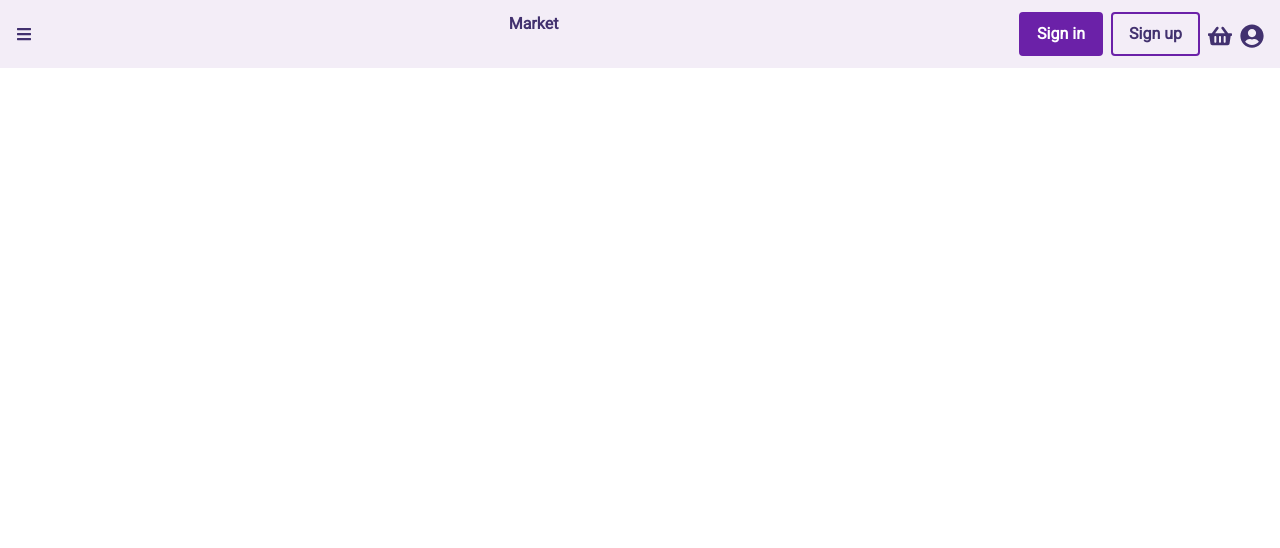
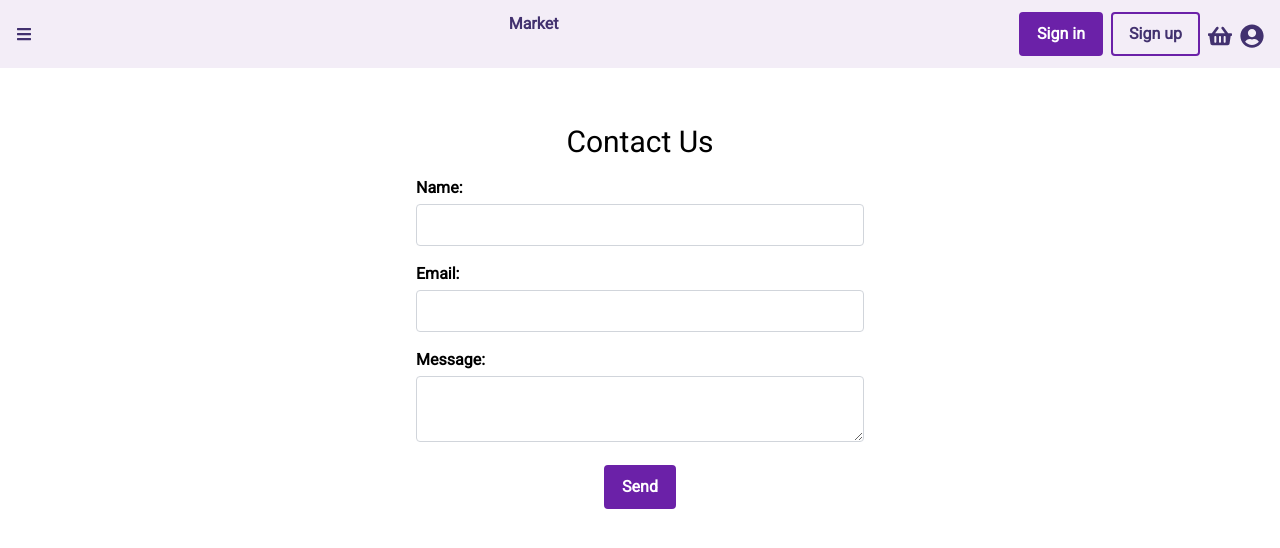
Before and after one commit to hussain-alsayedali/e-commerce-system, a React (Vite) app in the folder client/: page /contactus in a window 1280 px wide. Shown: the top 548 px of the page. Built offline with nearby package versions, Linux system fonts and the light colour scheme.

Commit message:
contactus page
the backend team need to:
- add an end point that we can fetch
- implement the send email functionality in the end point

```diff
--- a/client/src/App.tsx
+++ b/client/src/App.tsx
@@ -14,6 +14,7 @@ import Sidebar from "./components/Sidebar";
 import Footer from "./components/Footer";
 import PaymentForm from './components/PaymentForm';
 import PaymentPage from "./pages/PaymentPage";
+import Contactus from "./pages/Contactus";
 
 function App() {
   const [sidebarToggle, setSidebarToggle] = useState<boolean>(true);
@@ -30,6 +31,7 @@ function App() {
         <Route path="/paymentsuccess" element={<PaymentSuccessPage />} />
         <Route path="/productview" element={<ProductViewPage />} />
         <Route path="/shoppingcart" element={<ShoppingCartPage />} />
+        <Route path="/contactus" element={<Contactus />} />
       </Routes>
       {/* <Footer/> */}
     </Router>
--- a/client/src/components/Sidebar.tsx
+++ b/client/src/components/Sidebar.tsx
@@ -1,5 +1,5 @@
 import React from 'react';
-import { FaBars, FaHeadset, FaChartBar, FaBox, FaHistory, FaHeart, FaTruck } from 'react-icons/fa';
+import { FaBars, FaHeadset, FaChartBar, FaBox, FaHistory, FaHeart, FaTruck, FaHome } from 'react-icons/fa';
 
 type Props = {
   sidebarToggle: boolean;
@@ -8,17 +8,18 @@ type Props = {
 
 function Sidebar({ sidebarToggle, role }: Props) {
   const adminItems = [
+    { name: 'Home', icon: FaHome, link: "/" },
     { name: 'Products', icon: FaBox, link: "productview" },
-    { name: 'Customer Service', icon: FaHeadset, link: "#" },
-    { name: 'Dashboard', icon: FaChartBar, link: "#" },
+    { name: 'Dashboard', icon: FaChartBar, link: "/" },
   ];
 
   const userItems = [
+    { name: 'Home', icon: FaHome, link: "/" },
     { name: 'Orders', icon: FaBox, link: "/" },
     { name: 'History', icon: FaHistory, link: "/" },
     { name: 'Favorite', icon: FaHeart , link: "/" },
     { name: 'Order Tracker', icon: FaTruck, link: "/" },
-    { name: 'Contact us', icon: FaHeadset, link: "/"},
+    { name: 'Contact us', icon: FaHeadset, link: "/contactus"},
   ];
 
   const itemsToRender = role === 'admin' ? adminItems : userItems;
--- /dev/null
+++ b/client/src/pages/Contactus.tsx
@@ -0,0 +1,87 @@
+import React, {useState} from 'react'
+
+export default function Contactus() {
+
+    const [name, setName] = useState('');
+    const [email, setEmail] = useState('');
+    const [message, setMessage] = useState('');
+    const [status, setStatus] = useState("")
+
+
+    const handleSubmit = (e: any) => {
+      e.preventDefault();
+
+
+      // Handle form submission logic here
+      fetch("", {
+        method: "POST",
+        headers: { 'Content-Type': 'application/json' },
+        body: JSON.stringify({name, email, message})
+      })
+        .then(response => {
+          if(!response.ok){
+              throw new Error("Message failed to sent")
+          }
+          return response.json()
+          })
+        .then(data => {
+            setStatus("Message sent successfullu")
+        })
+        .catch(err => setStatus("Message cannot be sent, you can try later:("))
+    };
+  return (
+<div className="container mx-auto p-4 mt-10">
+      <h1 className="text-3xl text-center mb-4">Contact Us</h1>
+      <form className="max-w-md mx-auto" onSubmit={handleSubmit}>
+        <div className="mb-4">
+          <label htmlFor="name" className="block font-bold mb-1">
+            Name:
+          </label>
+          <input
+            type="text"
+            id="name"
+            name="name"
+            value={name}
+            onChange={(e) => setName(e.target.value)}
+            className="w-full border border-gray-300 rounded py-2 px-3"
+            required
+          />
+        </div>
+        <div className="mb-4">
+          <label htmlFor="email" className="block font-bold mb-1">
+            Email:
+          </label>
+          <input
+            type="email"
+            id="email"
+            name="email"
+            value={email}
+            onChange={(e) => setEmail(e.target.value)}
+            className="w-full border border-gray-300 rounded py-2 px-3"
+            required
+          />
+        </div>
+        <div className="mb-4">
+          <label htmlFor="message" className="block font-bold mb-1">
+            Message:
+          </label>
+          <textarea
+            id="message"
+            name="message"
+            value={message}
+            onChange={(e) => setMessage(e.target.value)}
+            className="w-full border border-gray-300 rounded py-2 px-3"
+            required
+          ></textarea>
+        </div>
+        <div className="text-center">
+        <button className="bg-purple-800 text-white border-2 border-purple-800 hover:opacity-50 font-bold py-2 px-4 rounded" onClick={handleSubmit}>
+        Send
+        </button>
+
+        <p className='text-center font-semibold mt-4'>{status}</p>
+        </div>
+      </form>
+    </div>
+  )
+}
```
